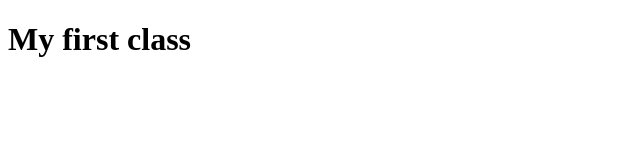
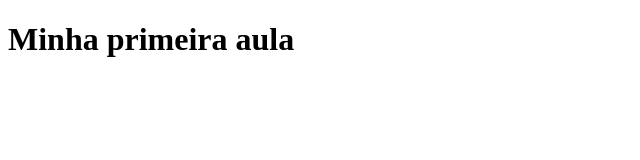
Before and after one commit to agnaldo15sp/aula1, a plain HTML site: page index.html in a window 1280 px wide. Shown: the whole page, without its empty margins (0-640 px from the left). Drawn offline with Linux system fonts and the light colour scheme.

Commit message:
Adicionamos mais uma parte de código na nossa pagina

```diff
--- a/index.html
+++ b/index.html
@@ -9,7 +9,7 @@
 </head>
 
 <body>
-  <h1> My first class</h1>
+  <h1> Minha primeira aula</h1>
 </body>
 
 </html>
```
